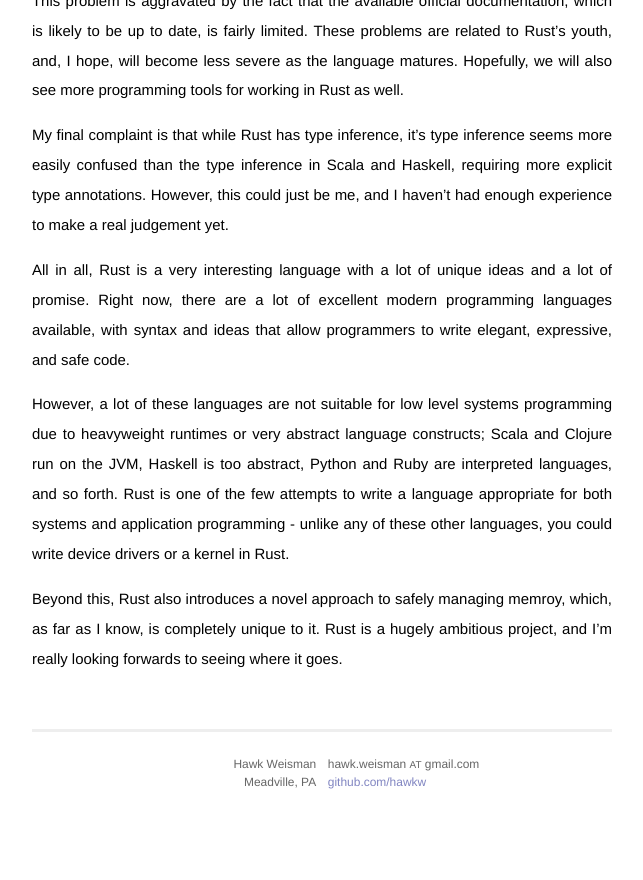
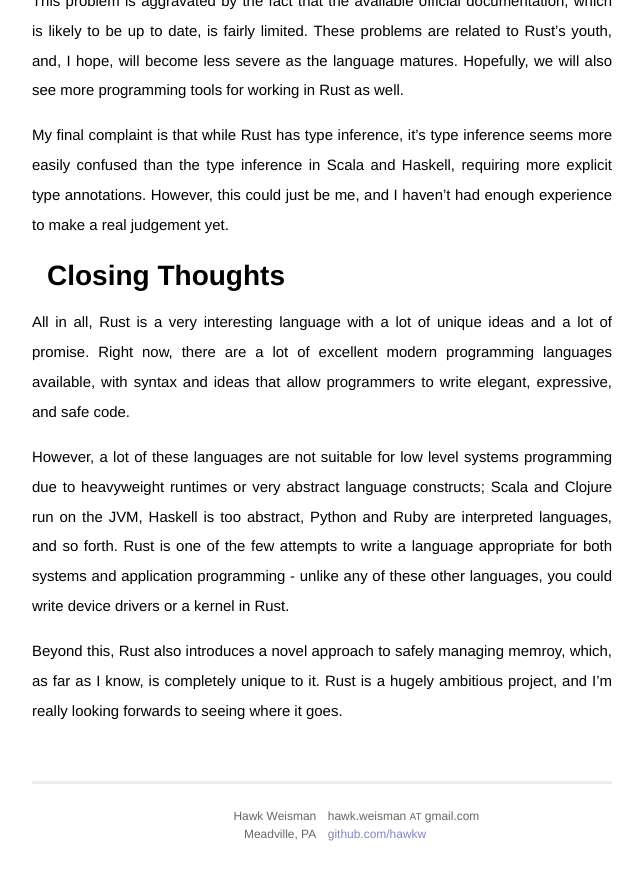
Before and after one commit to hawkw/hawkw.github.io, a Jekyll site: the page built from notebook/_posts/2015-01-20-first-steps-in-rust.markdown, in a window 1280 px wide and 900 px high, scrolled down 3093 px. Shown: the top 880 px of the window, without its empty margins (318-961 px from the left). Built offline with Jekyll 4.4.1, drawn with Linux system fonts in a browser that asks for light colours; before the commit the page ends 3941 px from its top, so only the background shows below that.

Commit message:
add closing thoughts heading to Rust post

```diff
--- a/notebook/_posts/2015-01-20-first-steps-in-rust.markdown
+++ b/notebook/_posts/2015-01-20-first-steps-in-rust.markdown
@@ -92,6 +92,7 @@
 
 My final complaint is that while Rust has type inference, it's type inference seems more easily confused than the type inference in Scala and Haskell, requiring more explicit type annotations. However, this could just be me, and I haven't had enough experience to make a real judgement yet.
 
+### Closing Thoughts
 
 All in all, Rust is a very interesting language with a lot of unique ideas and a lot of promise. Right now, there are a lot of excellent modern programming languages available, with syntax and ideas that allow programmers to write elegant, expressive, and safe code.
 
```
